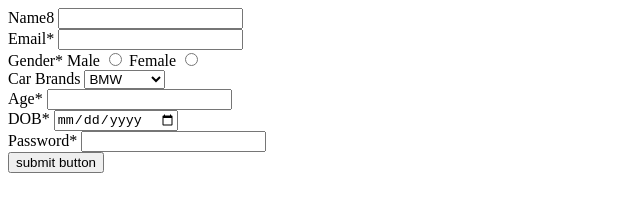
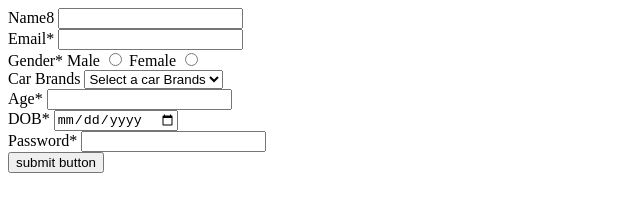
Before and after one commit to acciojob/signup-form-car-ArunKumar023, a website: page main.html in a window 1280 px wide. Shown: the whole page, without its empty margins (0-640 px from the left). Drawn offline with Linux system fonts and the light colour scheme.

Commit message:
created a submission

```diff
--- a/main.html
+++ b/main.html
@@ -30,6 +30,7 @@
 		<div>
 			<label for="cars">Car Brands</label>
 			<select id="cars">
+				<option value="BMW">Select a car Brands</option>
 				<option value="BMW">BMW</option>
 				<option value="Audi">Audi</option>
 				<option value="Mercedez">Mercedez</option>
```
